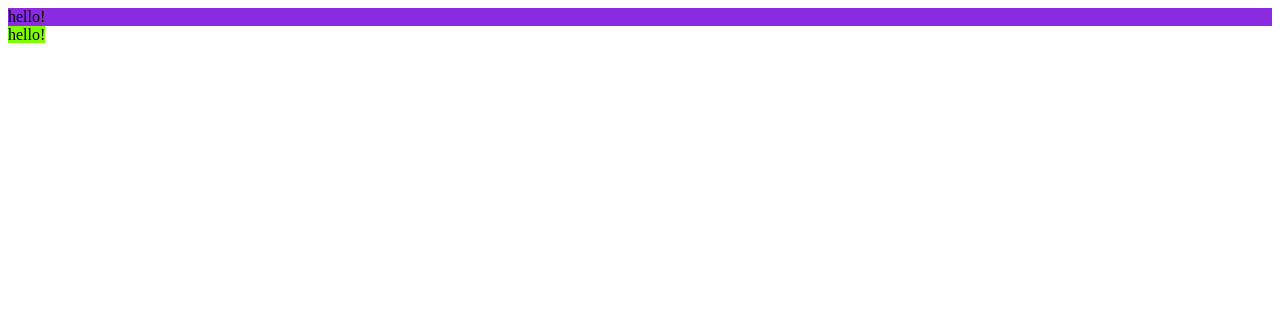
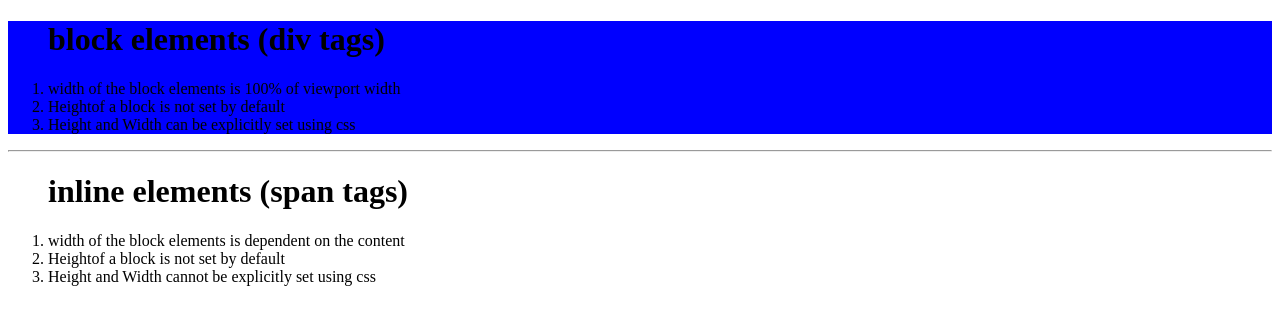
Before and after one commit to RajImmanuelj/day9, a plain HTML site: page index.html in a window 1280 px wide. Drawn offline with Linux system fonts and the light colour scheme.

Commit message:
inline and block elements properties

```diff
--- a/index.html
+++ b/index.html
@@ -7,20 +7,33 @@
   <title>Full Stack development session.</title>
   <style>
     div{
-       background-color:blueviolet;
+      background-color: blue;
     }
     span{
-       background-color: chartreuse;
+      background-color:yellow;
     }
   </style>
 </head>
 <body>
  <div>
-   hello!
+   <ol>
+     <h1>block elements (div tags)</h1>
+     <li>width of the block elements is 100% of viewport width</li>
+     <li>Heightof a block is not set by default </li>
+     <li>Height and Width can be explicitly set using css</li>
+   </ol>
   </div>
+<hr>
 <span>
-   hello!
+   <ol>
+     <h1>inline elements (span tags)</h1>
+     <li>width of the block elements is dependent on the content</li>
+     <li>Heightof a block is not set by default </li>
+     <li>Height and Width cannot be explicitly set using css</li>
+   </ol>
+
   </span>
+
 
 </body>
 </html>
```
Lines whose indentation alone changed are shown as unchanged.
